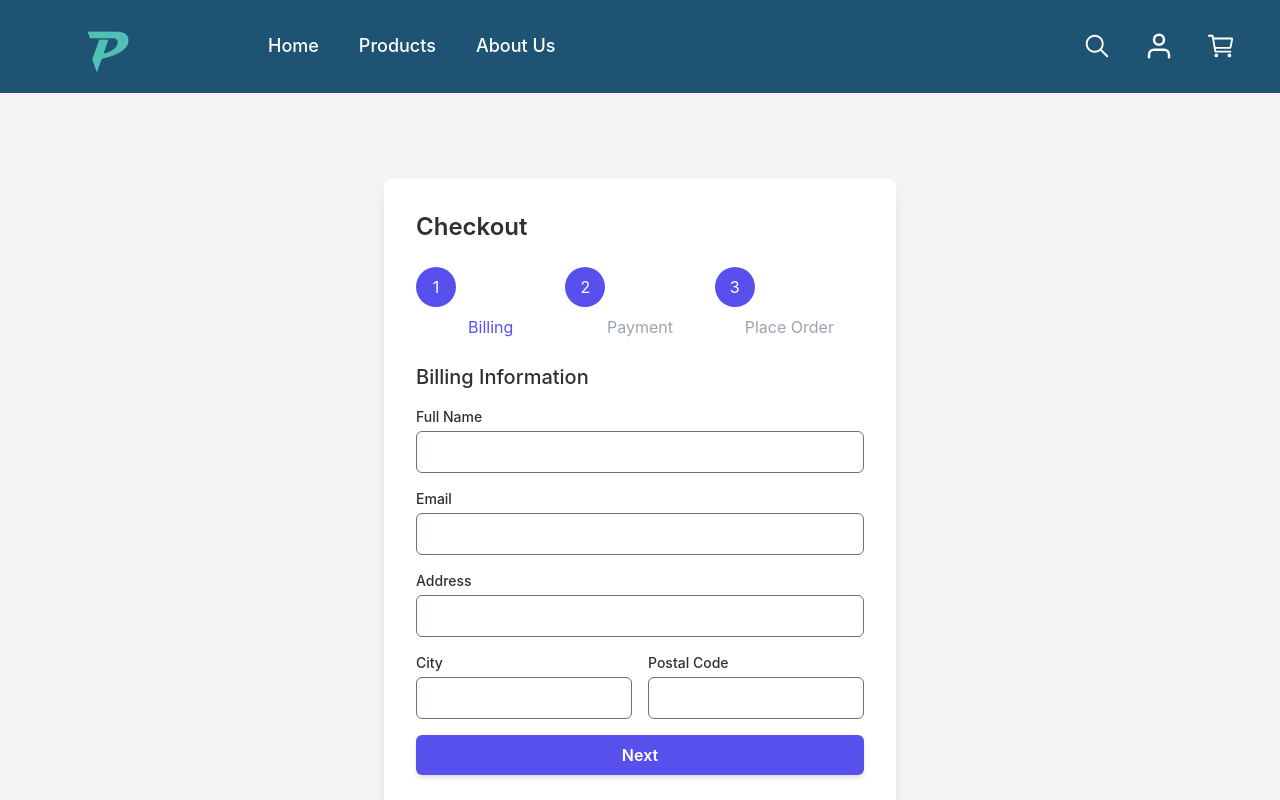
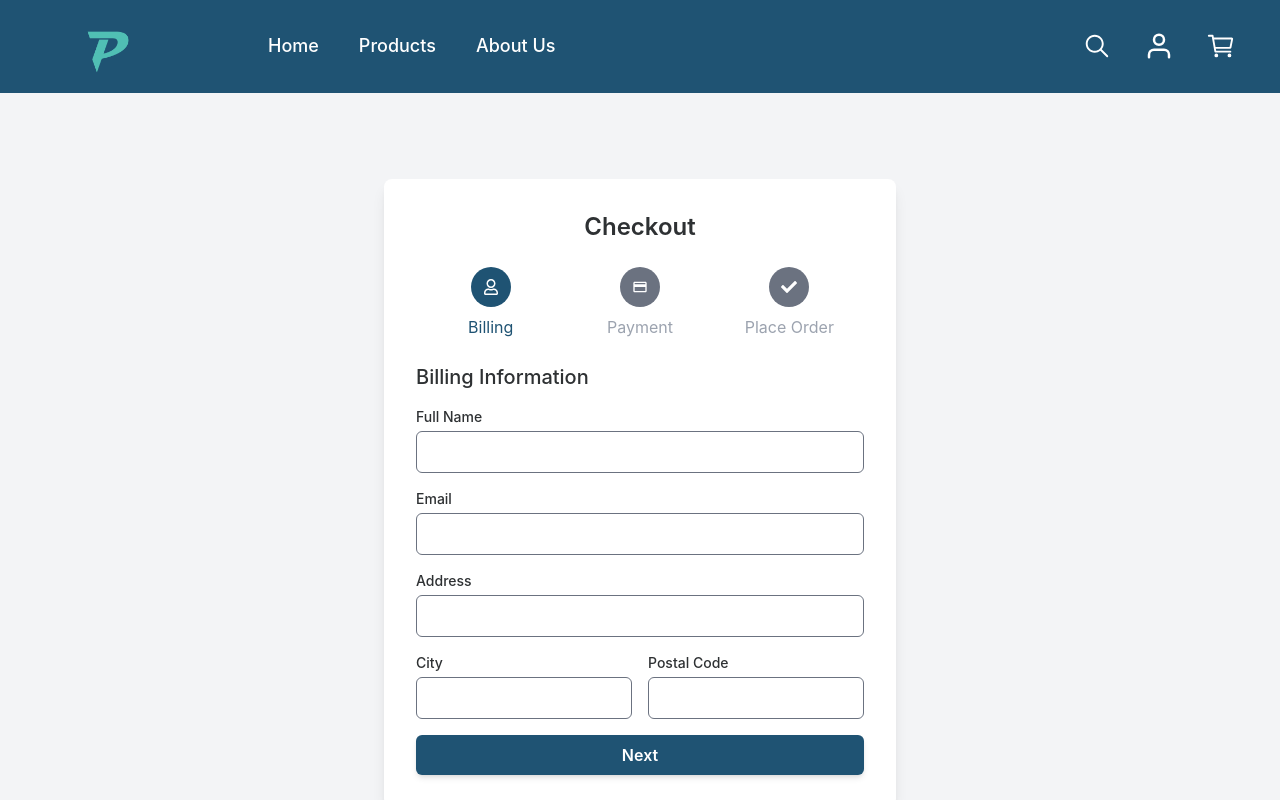
Before and after one commit to prime-care/prime-care, a React (Vite) app: page /checkout in a window 1280 px wide. Shown: the top 800 px of the page. Built offline with nearby package versions, Linux system fonts and the light colour scheme; no server answers.

Commit message:
style: :lipstick: Improve checkout page style

```diff
--- a/src/modules/user/components/checkout/Checkout.jsx
+++ b/src/modules/user/components/checkout/Checkout.jsx
@@ -1,6 +1,9 @@
-import React, { useState } from "react";
+import { useState } from "react";
 import { ToastContainer, toast } from "react-toastify";
 import "react-toastify/dist/ReactToastify.css";
+import { FaRegUser } from "react-icons/fa";
+import { MdPayment } from "react-icons/md";
+import { FaCheck } from "react-icons/fa";
 
 const Checkout = () => {
   const [step, setStep] = useState(1);
@@ -40,7 +43,7 @@ const Checkout = () => {
     if (paymentMethod === "creditcard") {
       if (Object.values(cardDetails).every((field) => field.trim() !== "")) {
         toast.success("Payment Successful!");
-        setStep(4);
+        setStep(3);
       } else {
         toast.error("Please fill in all credit card details.");
       }
@@ -50,7 +53,7 @@ const Checkout = () => {
           paymentMethod.charAt(0).toUpperCase() + paymentMethod.slice(1)
         } Payment Selected!`
       );
-      setStep(4);
+      setStep(3);
     }
   };
 
@@ -65,37 +68,43 @@ const Checkout = () => {
   return (
     <div className="min-h-screen bg-gray-100 flex justify-center items-center">
       <div className="bg-white shadow-lg rounded-lg p-8 w-full max-w-lg">
-        <h2 className="text-2xl font-semibold mb-6">Checkout</h2>
+        <h1 className="text-center text-2xl font-semibold mb-6">Checkout</h1>
 
         {/* Step Indicator */}
         <div className="flex justify-between mb-6">
           <div
-            className={`flex-1 ${
-              step === 1 ? "text-indigo-600" : "text-gray-400"
-            }`}
-          >
-            <div className="flex items-center justify-center w-10 h-10 bg-indigo-600 text-white rounded-full">
-              1
+            className={`flex  flex-1 flex-col items-center ${
+              step === 1 ? "text-primary" : "text-gray-400"
+            }`}>
+            <div
+              className={`flex items-center justify-center w-10 h-10 text-white rounded-full ${
+                step === 1 ? "bg-primary" : "bg-gray-500"
+              }`}>
+              <FaRegUser />
             </div>
             <p className="text-center mt-2">Billing</p>
           </div>
           <div
-            className={`flex-1 ${
-              step === 2 ? "text-indigo-600" : "text-gray-400"
-            }`}
-          >
-            <div className="flex items-center justify-center w-10 h-10 bg-indigo-600 text-white rounded-full">
-              2
+            className={`flex  flex-1 flex-col items-center ${
+              step === 2 ? "text-primary" : "text-gray-400"
+            }`}>
+            <div
+              className={`flex items-center justify-center w-10 h-10 text-white rounded-full ${
+                step === 2 ? "bg-primary" : "bg-gray-500"
+              }`}>
+              <MdPayment />
             </div>
             <p className="text-center mt-2">Payment</p>
           </div>
           <div
-            className={`flex-1 ${
-              step === 3 ? "text-indigo-600" : "text-gray-400"
-            }`}
-          >
-            <div className="flex items-center justify-center w-10 h-10 bg-indigo-600 text-white rounded-full">
-              3
+            className={`flex  flex-1 flex-col items-center ${
+              step === 3 ? "text-primary" : "text-gray-400"
+            }`}>
+            <div
+              className={`flex items-center justify-center w-10 h-10 text-white rounded-full ${
+                step === 3 ? "bg-primary" : "bg-gray-500"
+              }`}>
+              <FaCheck />
             </div>
             <p className="text-center mt-2">Place Order</p>
           </div>
@@ -163,8 +172,7 @@ const Checkout = () => {
               <button
                 type="button"
                 onClick={handleNextStep}
-                className="w-full py-2 px-4 bg-indigo-600 text-white font-semibold rounded-md shadow-md hover:bg-indigo-700"
-              >
+                className="w-full py-2 px-4 bg-primary text-white font-semibold rounded-md shadow-md hover:bg-gray-700 transition-all duration-300">
                 Next
               </button>
             </form>
@@ -184,7 +192,7 @@ const Checkout = () => {
                     value="creditcard"
                     checked={paymentMethod === "creditcard"}
                     onChange={(e) => setPaymentMethod(e.target.value)}
-                    className="form-radio text-indigo-600"
+                    className="form-radio text-primary"
                   />
                   <span className="ml-2">Credit Card</span>
                 </label>
@@ -251,20 +259,6 @@ const Checkout = () => {
                   <input
                     type="radio"
                     name="payment"
-                    value="paypal"
-                    checked={paymentMethod === "paypal"}
-                    onChange={(e) => setPaymentMethod(e.target.value)}
-                    className="form-radio text-indigo-600"
-                  />
-                  <span className="ml-2">PayPal</span>
-                </label>
-              </div>
-
-              <div className="mt-6">
-                <label className="flex items-center">
-                  <input
-                    type="radio"
-                    name="payment"
                     value="cash"
                     checked={paymentMethod === "cash"}
                     onChange={(e) => setPaymentMethod(e.target.value)}
@@ -276,8 +270,7 @@ const Checkout = () => {
 
               <button
                 type="submit"
-                className="w-full py-2 px-4 mt-6 bg-indigo-600 text-white font-semibold rounded-md shadow-md hover:bg-indigo-700"
-              >
+                className="w-full py-2 px-4 mt-6 bg-primary text-white font-semibold rounded-md shadow-md hover:bg-gray-700 transition-all duration-300">
                 Confirm Payment
               </button>
             </form>
@@ -291,8 +284,7 @@ const Checkout = () => {
             <p>Review your order and place it by clicking the button below.</p>
             <button
               onClick={() => setStep(4)}
-              className="mt-6 w-full py-2 px-4 bg-indigo-600 text-white font-semibold rounded-md shadow-md hover:bg-indigo-700"
-            >
+              className="mt-6 w-full py-2 px-4 bg-primary text-white font-semibold rounded-md shadow-md hover:bg-gray-700 transition-all duration-300">
               Place Order
             </button>
           </div>
```
